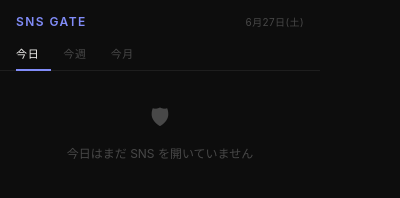
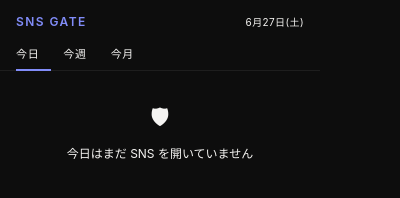
Before and after one commit to yoshimitukamo/sns-gate, a browser extension: page popup.html in a window 400 px wide. Drawn offline with Linux system fonts and the light colour scheme.

Commit message:
fix: popup ラベル文字色を白に変更

```diff
--- a/popup.html
+++ b/popup.html
@@ -10,8 +10,8 @@
       --surface: #141414;
       --border:  #1e1e1e;
       --text:    #f5f4f2;
-      --muted:   #484848;
-      --dim:     #2c2c2c;
+      --muted:   #f5f4f2;
+      --dim:     #c0bfbd;
       --accent:  #818cf8;
       --bar:     #2e3a5c;
       --bar-hi:  #818cf8;
```
